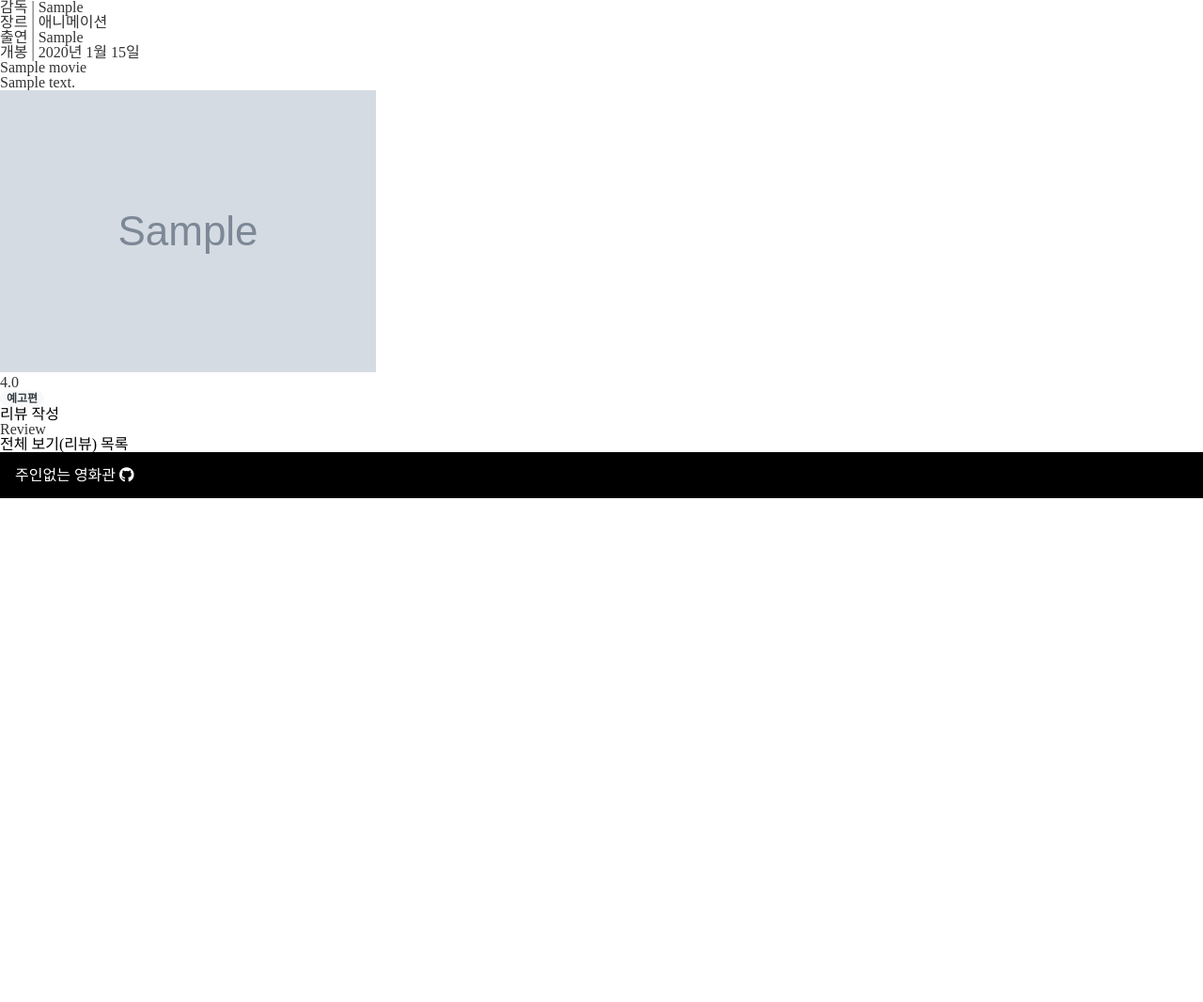
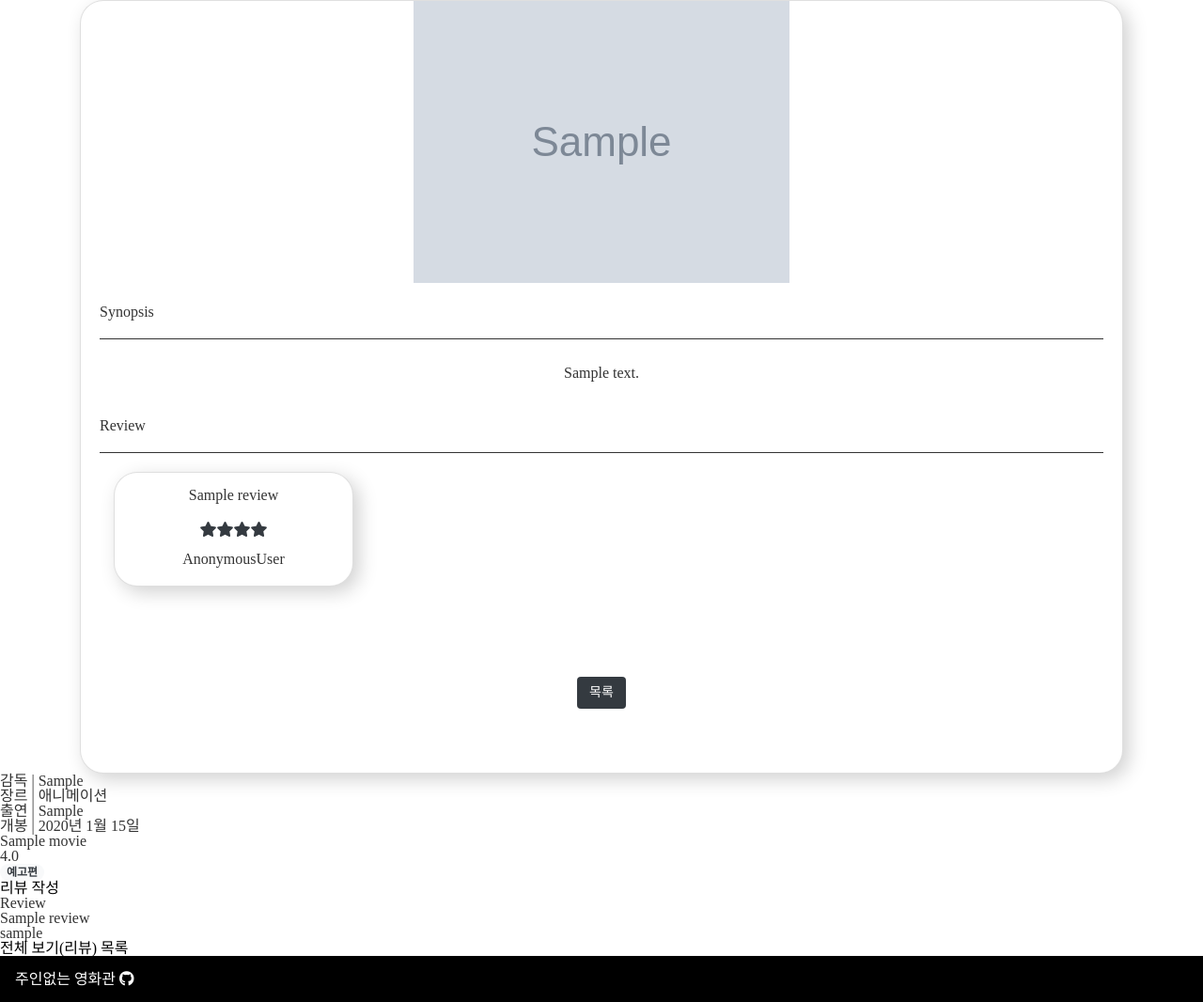
Before and after one commit to NoOwnerTheather/NoOwnerTheater, a Django app: page /1/movie_detail in a window 1280 px wide. Shown: the part 106-1172 px from the top of the page at 94% size. Before the commit the page ends 636 px from the top, so only its background shows below. Run offline with Django 4.2, Linux system fonts and the light colour scheme; tables that the repository leaves empty hold one stand-in row (values such as "Sample post"); grey boxes marked "Sample" are stand-in pictures; some libraries are stand-ins or nearby versions; some web fonts are replaced.

Commit message:
[DESIGN]movie_detail init

```diff
--- /dev/null
+++ b/static/css/movie_detail.css
@@ -0,0 +1,3 @@
+hr {
+    border: blanchedalmond;
+}
--- a/static/css/reset.css
+++ b/static/css/reset.css
@@ -7,7 +7,9 @@
 @import url(business_detail.css);
 @import url(business_search.css);
 @import url(chart_list.css);
+@import url(movie_detail.css);
 @import url(base.css);
+
 
 
 html,
--- a/templates/theater/movie_detail.html
+++ b/templates/theater/movie_detail.html
@@ -1,6 +1,59 @@
 {% extends 'base.html' %}
 
 {% block content %}
+
+    <div class="container">
+        <div class="row">
+            <div class="col">
+                <div class="card" style="width: 100%">
+
+                    <div class="text-center">
+                    <img class="img-fluid" src="{{movie.poster.url}}"  alt="...">
+                    </div>
+
+                    <div class="card-body">
+                        <div>
+                            <h5 class="text-start">Synopsis</h5>
+                            <hr style="height:1px;border:none;color:#333;background-color:#333;">
+                            <p class="text-center" style="line-height: 2.0;">{{ movie.content }}</p>
+                            <br><br>
+                            <h5 class="text-start">Review</h5>
+                            <hr style="height:1px;border:none;color:#333;background-color:#333;">
+
+                            <div class="container mb-5">
+                                <div class="row">
+                                    {% for review in reviews %}
+                                    <div class="col-md-3">
+                                        <div class="card text-center" style="width: 100%">
+                                            <h3 class="text-center mt-3">{{review.title}}</h3>
+                                            <div class="card-body">
+                                              <span class="stars text-dark me-2 d-flex justify-content-center">{{review.rating}}</span>
+                                              <p class="mt-3">{{request.user}}</p>
+                                            </div>
+                                        </div>
+                                    </div>
+                                    {% endfor %}
+                                </div>
+                            </div>
+                            <div class="text-center">
+                                <a href="{% url 'theater:chart_list' %}">
+                                    <button type="button" class="btn btn-dark my-5 text-center">목록</button>
+                                </a>
+                            </div>
+
+                        </div>
+
+
+                    </div>
+
+
+
+                </div>
+            </div>
+        </div>
+    </div>
+
+
 
 
 
@@ -10,8 +63,9 @@
     <p>개봉 | {{ movie.release_date }}</p>
 
     <p>{{ movie.title }}</p>
-    <p>{{ movie.content }}</p>
-    <img src="{{movie.poster.url}}" alt="...">
+
+
+
 
     <p>{{ movie.rating }}</p>
     <a class="badge rounded-pill bg-light text-dark" href="{% if movie.video %} {{movie.video.url}} {% endif %}">예고편</a>
@@ -19,7 +73,7 @@
 
 
     <p>Review</p>
-    {% for idea in ideas %}
+    {% for review in reviews %}
         <p>{{review.title}}</p>
         <p>{{review.user}}</p>
     {% endfor %}
@@ -32,6 +86,20 @@
     <a href="{% url 'theater:chart_list' %}">목록</a>
 
 
+<script>
+const rating = document.querySelectorAll(".stars");
+rating.forEach((value) => {
+  let ratingStars = "";
+  for (let i = 0; i < Math.floor(value.innerText); i++) {
+    ratingStars += '<i class="fas fa-star"></i>';
+  }
+  if (value.innerText % 1) {
+    ratingStars += '<i class="fas fa-star-half"></i>';
+  }
+  value.innerHTML = ratingStars;
+});
+
+</script>
 
 
 
```
